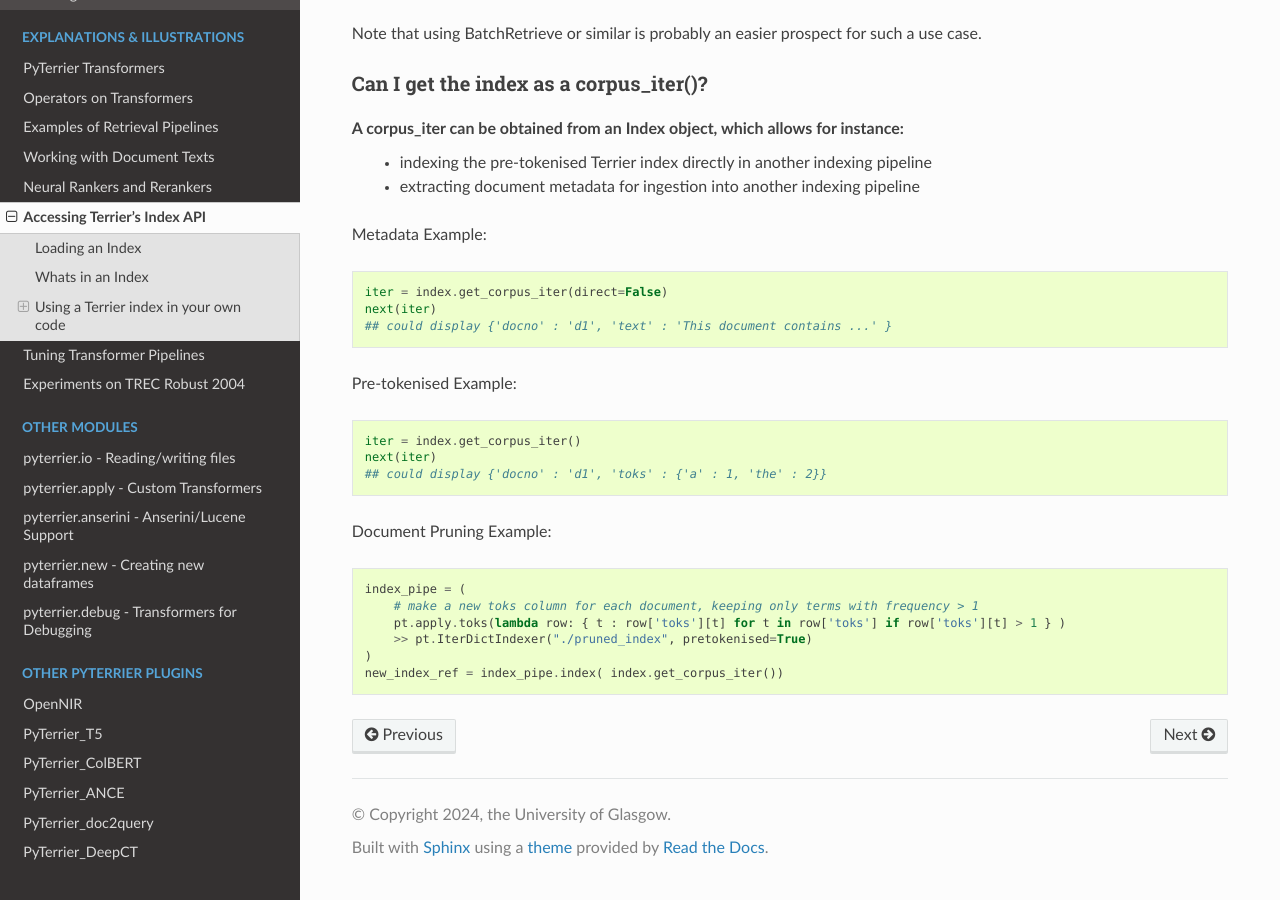
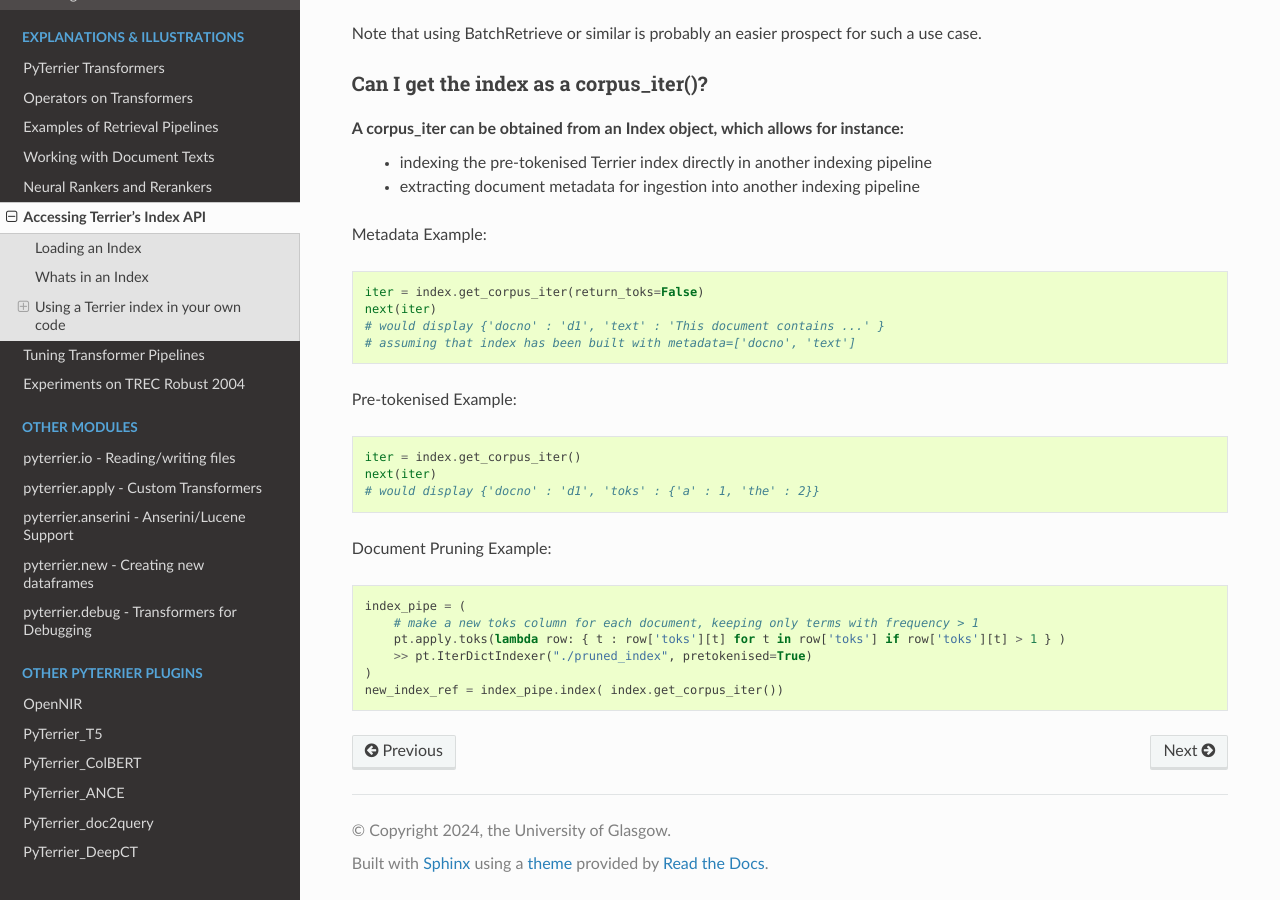
Before and after one commit to terrier-org/pyterrier, a Sphinx documentation site: the page built from docs/terrier-index-api.rst, in a window 1280 px wide and 900 px high, scrolled down 4077 px. Built offline with Sphinx 7.4.7 and the Read the Docs theme 2.0.0, drawn with Linux system fonts in a browser that asks for light colours; pages that are not in the unit, such as notebooks, are missing from menus; the version number is read from the project's files by our own code.

Commit message:
addresses Sean's feedback

```diff
--- a/docs/terrier-index-api.rst
+++ b/docs/terrier-index-api.rst
@@ -181,15 +181,16 @@ A corpus_iter can be obtained from an Index object, which allows for instance:
 
 Metadata Example::
 
-    iter = index.get_corpus_iter(direct=False)
+    iter = index.get_corpus_iter(return_toks=False)
     next(iter)
-    ## could display {'docno' : 'd1', 'text' : 'This document contains ...' }
+    # would display {'docno' : 'd1', 'text' : 'This document contains ...' }
+    # assuming that index has been built with metadata=['docno', 'text']
 
 Pre-tokenised Example::
 
     iter = index.get_corpus_iter()
     next(iter)
-    ## could display {'docno' : 'd1', 'toks' : {'a' : 1, 'the' : 2}}
+    # would display {'docno' : 'd1', 'toks' : {'a' : 1, 'the' : 2}}
 
 Document Pruning Example::
 
```
Also changed, not shown: 1 other file.
